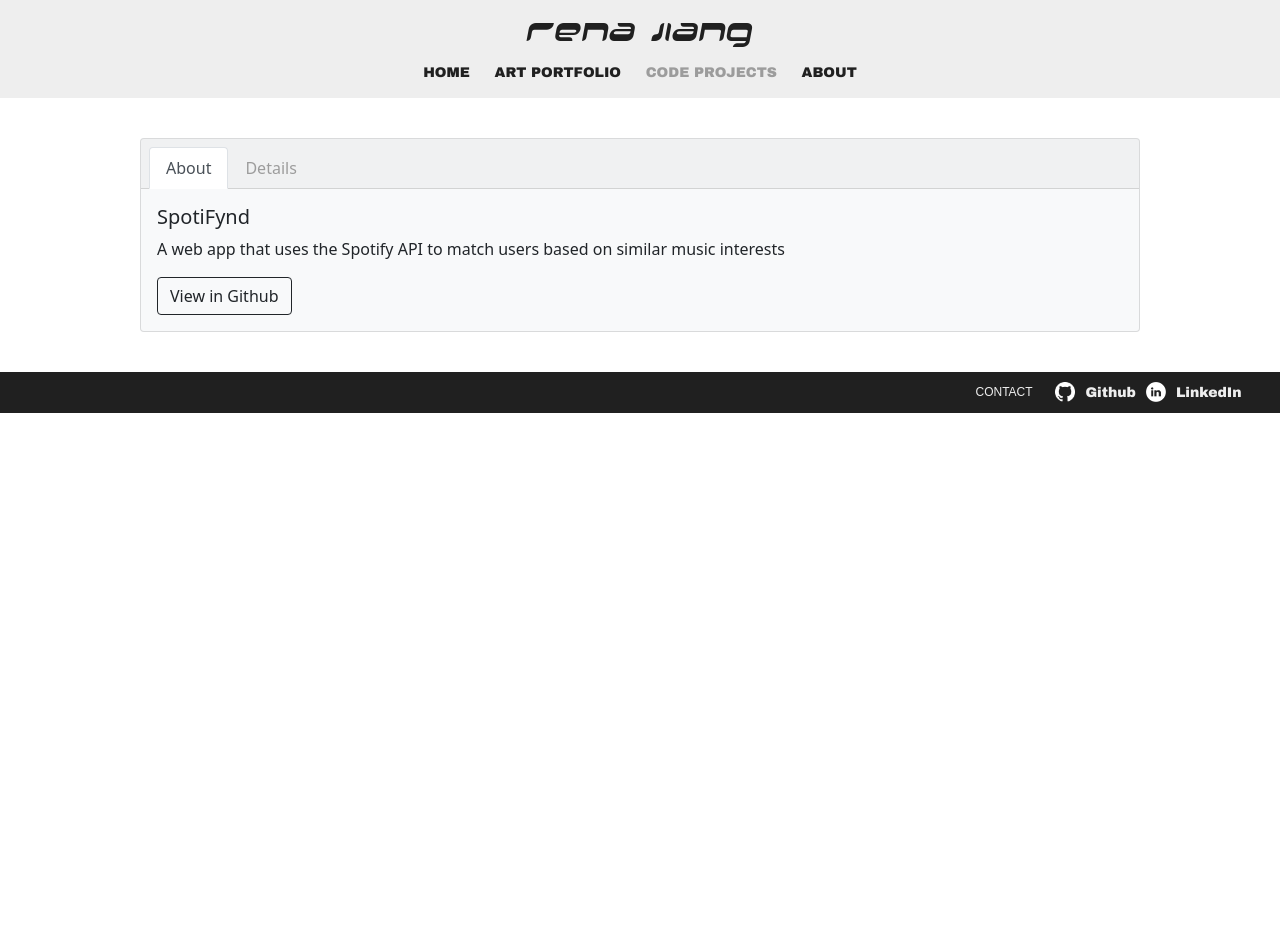
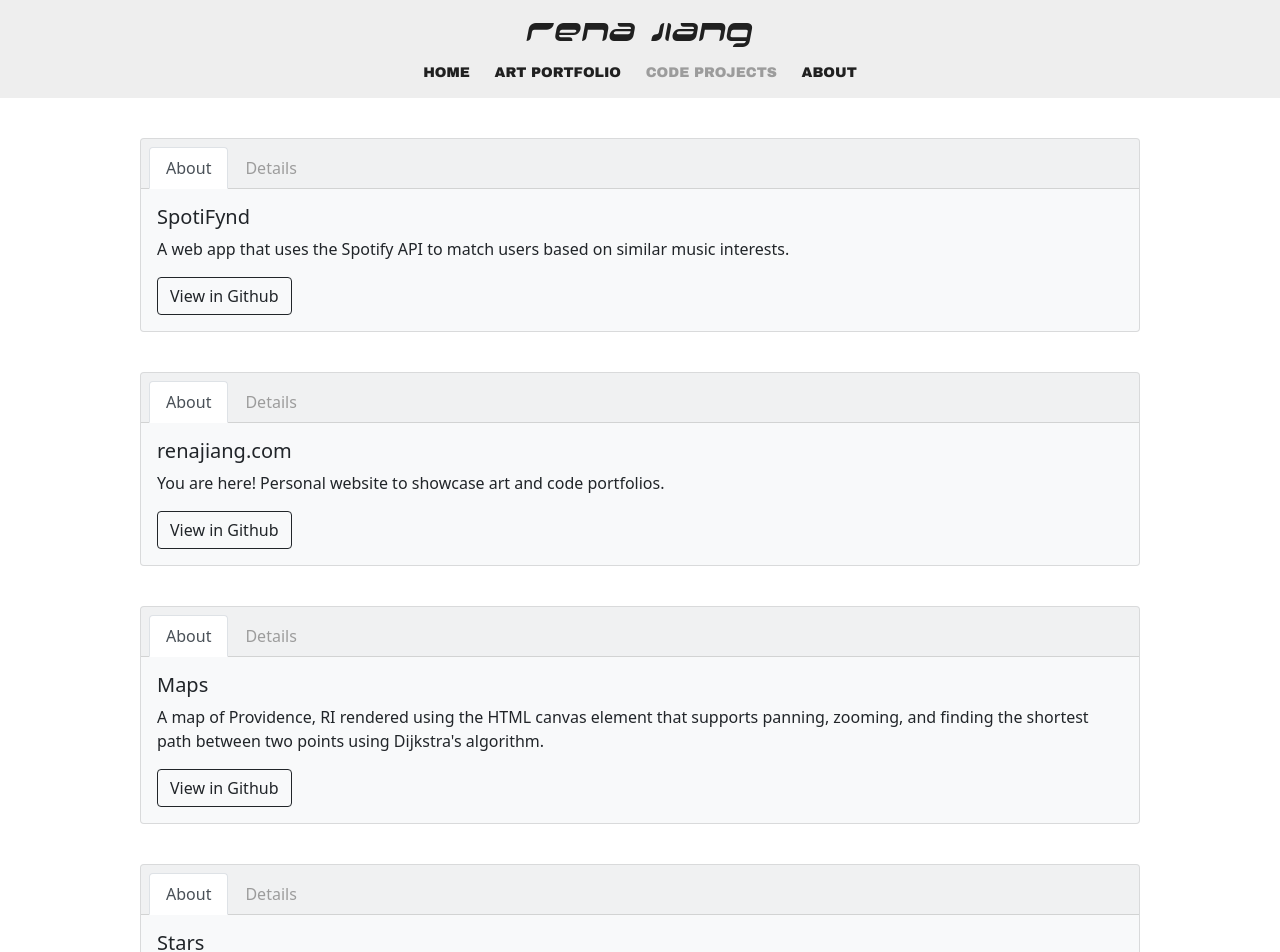
Before and after one commit to renajiang/personal-website, a React (Create React App) app: page /codeprojects in a window 1280 px wide. Shown: the top 952 px of the page. Before the commit the page ends 800 px from the top, so only its background shows below. Built offline with nearby package versions, Linux system fonts and the light colour scheme.

Commit message:
updated tab icon & title

```diff
--- a/public/index.html
+++ b/public/index.html
@@ -24,7 +24,7 @@
       work correctly both with client-side routing and a non-root public URL.
       Learn how to configure a non-root public URL by running `npm run build`.
     -->
-    <title>React App</title>
+    <title>renajiang.com</title>
   </head>
   <body>
     <noscript>You need to enable JavaScript to run this app.</noscript>
--- a/src/css/About.css
+++ b/src/css/About.css
@@ -4,21 +4,25 @@
   align-content: center;
   align-items: center;
   justify-content: center;
+  max-width: 1000px;
+  margin: 0 auto;
 }
 
 .About-pic-wrapper {
   margin: 10vh auto;
-  flex-basis: 20vw;
+  flex-basis: 10vw;
 }
 
 .About-pic {
-  max-width: 90vw;
+  width: 400px;
+  max-width: 80vw;
+  height: auto;
 }
 
 .About-text {
   margin: 0 auto 10vh;
   max-width: 70vw;
-  flex-basis: 50vw;
+  flex-basis: 35vw;
 }
 
 .About-text h3 {
--- a/src/index.js
+++ b/src/index.js
@@ -6,7 +6,7 @@
 
 ReactDOM.render(
   <React.StrictMode>
-    <AppRouter />
+      <AppRouter />
   </React.StrictMode>,
   document.getElementById('root')
 );
--- a/src/pages/CodeProjects.js
+++ b/src/pages/CodeProjects.js
@@ -71,11 +71,32 @@
         <div className="CodeProjects">
             <Navbar currentPage="codeProjects"/>
             <Project
-                header={'Software Engineering Final Project'}
                 title={'SpotiFynd'}
-                description={'A web app that uses the Spotify API to match users based on similar music interests'}
+                description={'A web app that uses the Spotify API to match users based on similar music interests.'}
                 langs={'Java, Spark, SQL, React JS, HTML, CSS'}
                 link={'https://github.com/cs0320-2021/term-project-adai10-dhan22-ksoda-rjiang6'}
+            />
+            <Project
+                title={'renajiang.com'}
+                description={'You are here! Personal website to showcase art and code portfolios.'}
+                langs={'React JS, HTML, CSS'}
+                link={'https://github.com/renajiang/personal-website'}
+            />
+            <Project
+                title={'Maps'}
+                description={'A map of Providence, RI rendered using the HTML canvas element ' +
+                'that supports panning, zooming, and finding the shortest path between two points' +
+                ' using Dijkstra\'s algorithm.'}
+                langs={'Java, Spark, SQL, React JS, HTML, CSS'}
+                link={'https://github.com/renajiang/personal-website'}
+            />
+            <Project
+                title={'Stars'}
+                description={'A web app that finds neighbouring stars from any other star or ' +
+                'coordinate location in database of over a ten thousand stars in the Milky Way ' +
+                'using a k-D tree algorithm.'}
+                langs={'Java, Spark, SQL, React JS, HTML, CSS'}
+                link={'https://github.com/renajiang/personal-website'}
             />
             <Footer/>
         </div>
```
Also changed, not shown: 1 other file (tests, documents, lock files or other folders).
